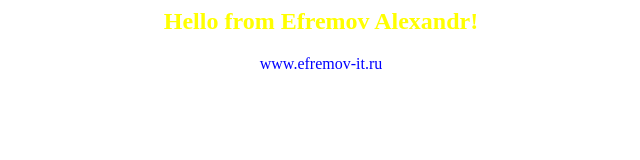
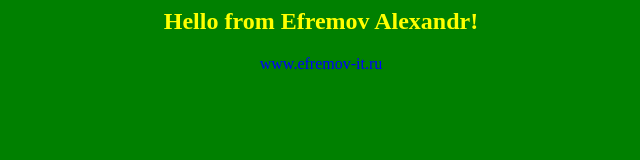
Before and after one commit to Alex8Efremov/app_for_jenkins, a plain HTML site: page index.html in a window 1280 px wide. Shown: the whole page, without its empty margins (319-959 px from the left). Drawn offline with Linux system fonts and the light colour scheme.

Commit message:
Changed color

```diff
--- a/index.html
+++ b/index.html
@@ -1,5 +1,5 @@
 <html>
-<body bgcolor=white>
+<body bgcolor=green>
 <center>
 <h2><font color=yellow>Hello from Efremov Alexandr!<font></h2>
 
```
